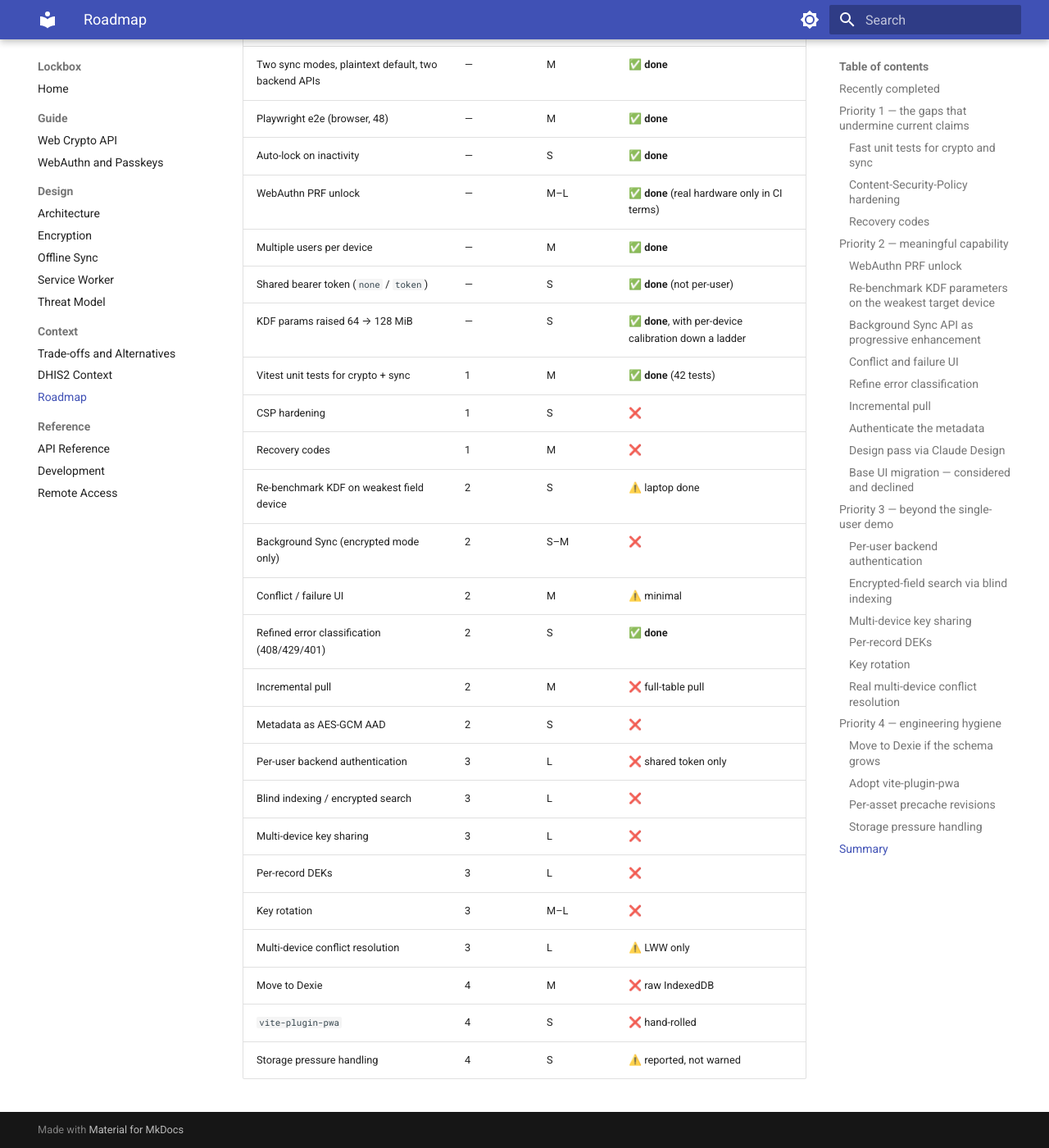
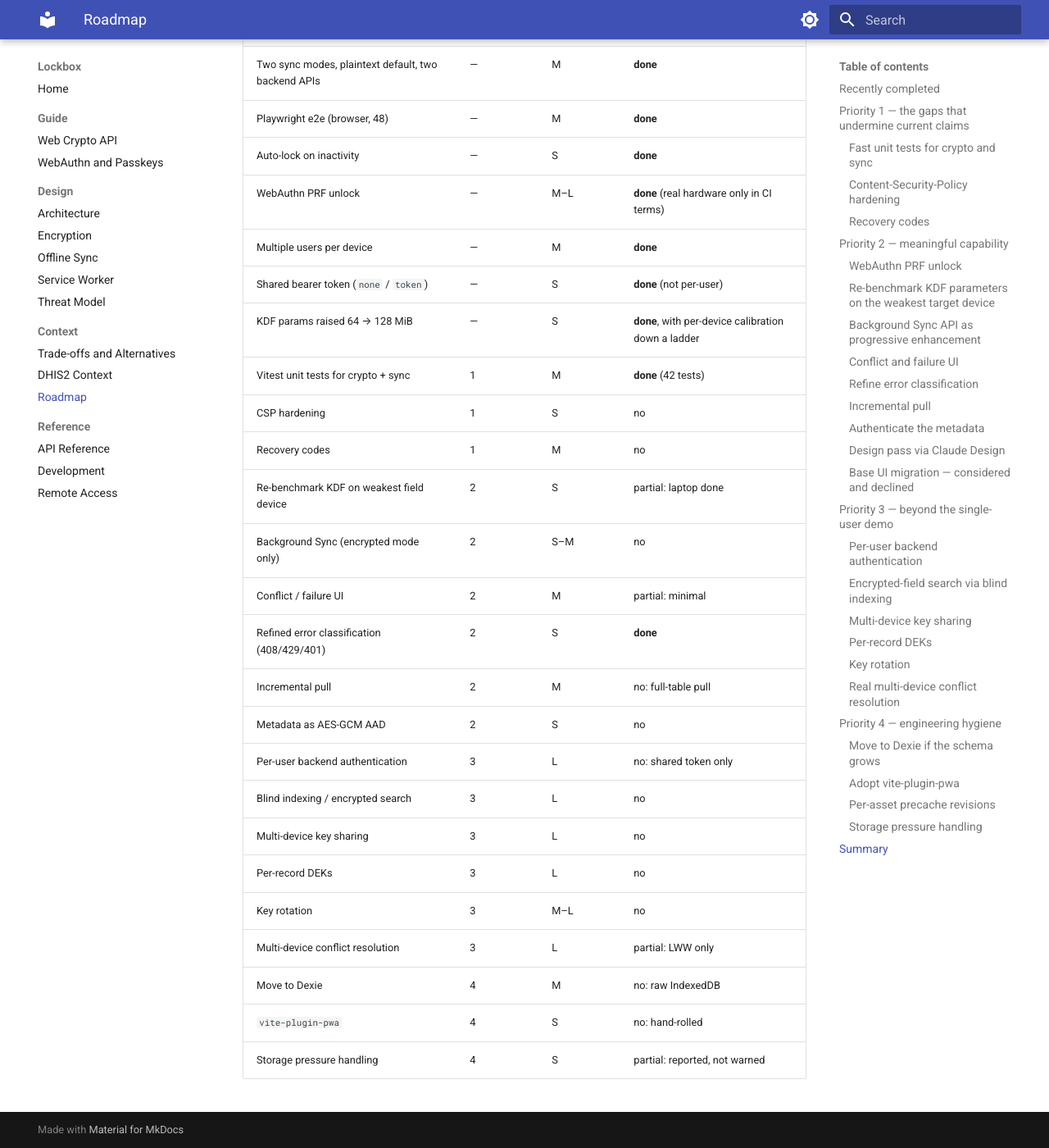
Before and after one commit to mortenoh/lockbox, an MkDocs documentation site: the page built from docs/context/roadmap.md, in a window 1280 px wide and 1400 px high, scrolled down 8921 px. Shown: the whole window at 82% size. Built offline with MkDocs 1.6.1 and Material for MkDocs 9.7.7, drawn with Linux system fonts in a browser that asks for light colours.

```diff
--- a/docs/context/roadmap.md
+++ b/docs/context/roadmap.md
@@ -342,29 +342,29 @@ persistence was denied — that combination is how a day's fieldwork disappears.
 
 | Item | Priority | Effort | Status |
 | --- | --- | --- | --- |
-| Argon2id KDF (default, params in vault, migration path) | — | M | ✅ **done** |
-| Two sync modes, plaintext default, two backend APIs | — | M | ✅ **done** |
-| Playwright e2e (browser, 48) | — | M | ✅ **done** |
-| Auto-lock on inactivity | — | S | ✅ **done** |
-| WebAuthn PRF unlock | — | M–L | ✅ **done** (real hardware only in CI terms) |
-| Multiple users per device | — | M | ✅ **done** |
-| Shared bearer token (`none` / `token`) | — | S | ✅ **done** (not per-user) |
-| KDF params raised 64 → 128 MiB | — | S | ✅ **done**, with per-device calibration down a ladder |
-| Vitest unit tests for crypto + sync | 1 | M | ✅ **done** (42 tests) |
-| CSP hardening | 1 | S | ❌ |
-| Recovery codes | 1 | M | ❌ |
-| Re-benchmark KDF on weakest field device | 2 | S | ⚠️ laptop done |
-| Background Sync (encrypted mode only) | 2 | S–M | ❌ |
-| Conflict / failure UI | 2 | M | ⚠️ minimal |
-| Refined error classification (408/429/401) | 2 | S | ✅ **done** |
-| Incremental pull | 2 | M | ❌ full-table pull |
-| Metadata as AES-GCM AAD | 2 | S | ❌ |
-| Per-user backend authentication | 3 | L | ❌ shared token only |
-| Blind indexing / encrypted search | 3 | L | ❌ |
-| Multi-device key sharing | 3 | L | ❌ |
-| Per-record DEKs | 3 | L | ❌ |
-| Key rotation | 3 | M–L | ❌ |
-| Multi-device conflict resolution | 3 | L | ⚠️ LWW only |
-| Move to Dexie | 4 | M | ❌ raw IndexedDB |
-| `vite-plugin-pwa` | 4 | S | ❌ hand-rolled |
-| Storage pressure handling | 4 | S | ⚠️ reported, not warned |
+| Argon2id KDF (default, params in vault, migration path) | — | M | **done** |
+| Two sync modes, plaintext default, two backend APIs | — | M | **done** |
+| Playwright e2e (browser, 48) | — | M | **done** |
+| Auto-lock on inactivity | — | S | **done** |
+| WebAuthn PRF unlock | — | M–L | **done** (real hardware only in CI terms) |
+| Multiple users per device | — | M | **done** |
+| Shared bearer token (`none` / `token`) | — | S | **done** (not per-user) |
+| KDF params raised 64 → 128 MiB | — | S | **done**, with per-device calibration down a ladder |
+| Vitest unit tests for crypto + sync | 1 | M | **done** (42 tests) |
+| CSP hardening | 1 | S | no |
+| Recovery codes | 1 | M | no |
+| Re-benchmark KDF on weakest field device | 2 | S | partial: laptop done |
+| Background Sync (encrypted mode only) | 2 | S–M | no |
+| Conflict / failure UI | 2 | M | partial: minimal |
+| Refined error classification (408/429/401) | 2 | S | **done** |
+| Incremental pull | 2 | M | no: full-table pull |
+| Metadata as AES-GCM AAD | 2 | S | no |
+| Per-user backend authentication | 3 | L | no: shared token only |
+| Blind indexing / encrypted search | 3 | L | no |
+| Multi-device key sharing | 3 | L | no |
+| Per-record DEKs | 3 | L | no |
+| Key rotation | 3 | M–L | no |
+| Multi-device conflict resolution | 3 | L | partial: LWW only |
+| Move to Dexie | 4 | M | no: raw IndexedDB |
+| `vite-plugin-pwa` | 4 | S | no: hand-rolled |
+| Storage pressure handling | 4 | S | partial: reported, not warned |
```
Also changed, not shown: README.md (+8 -8 lines), docs/context/dhis2.md (+9 -9 lines), docs/context/trade-offs.md (+14 -14 lines), docs/design/offline-sync.md (+4 -4 lines), 1 other file.
